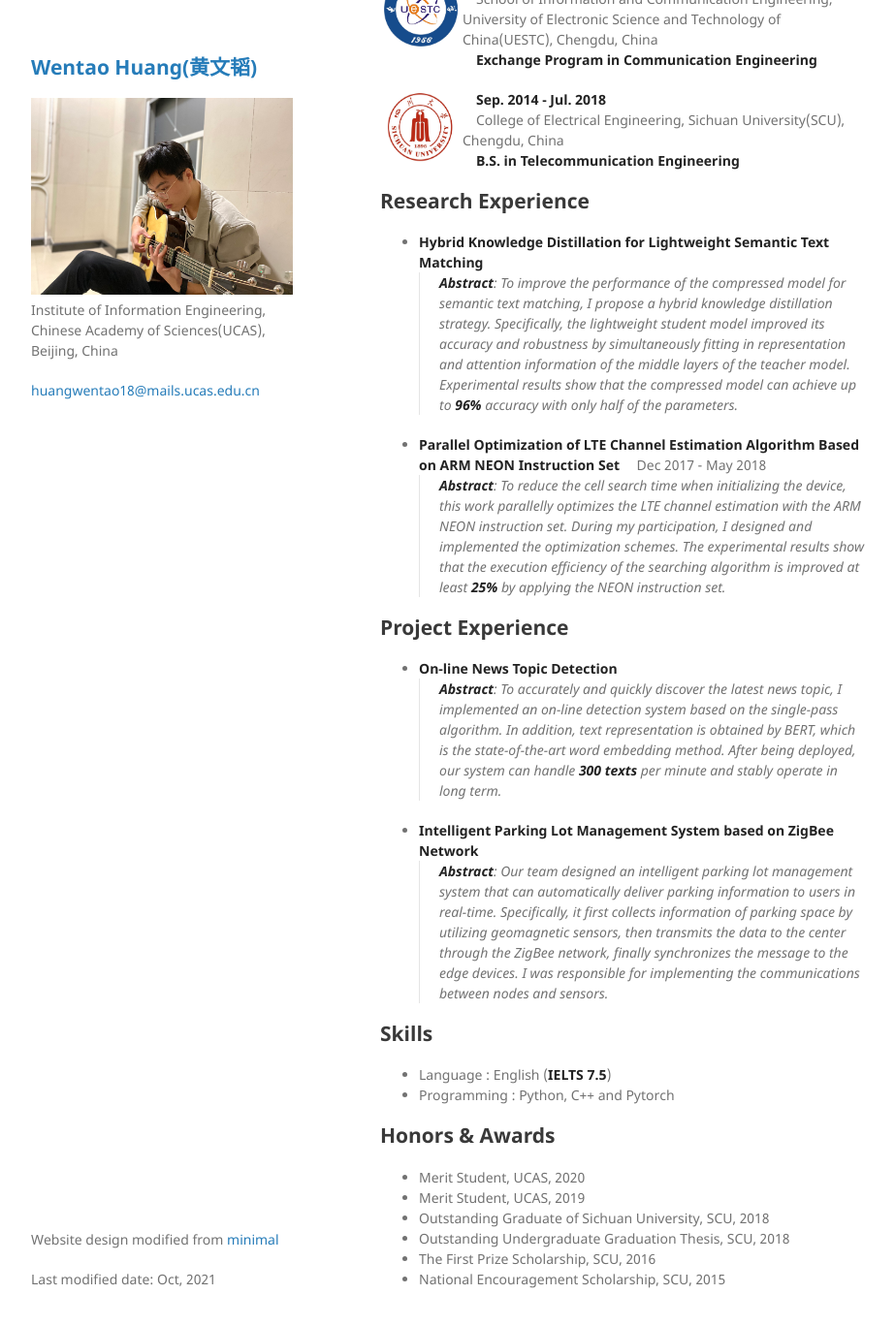
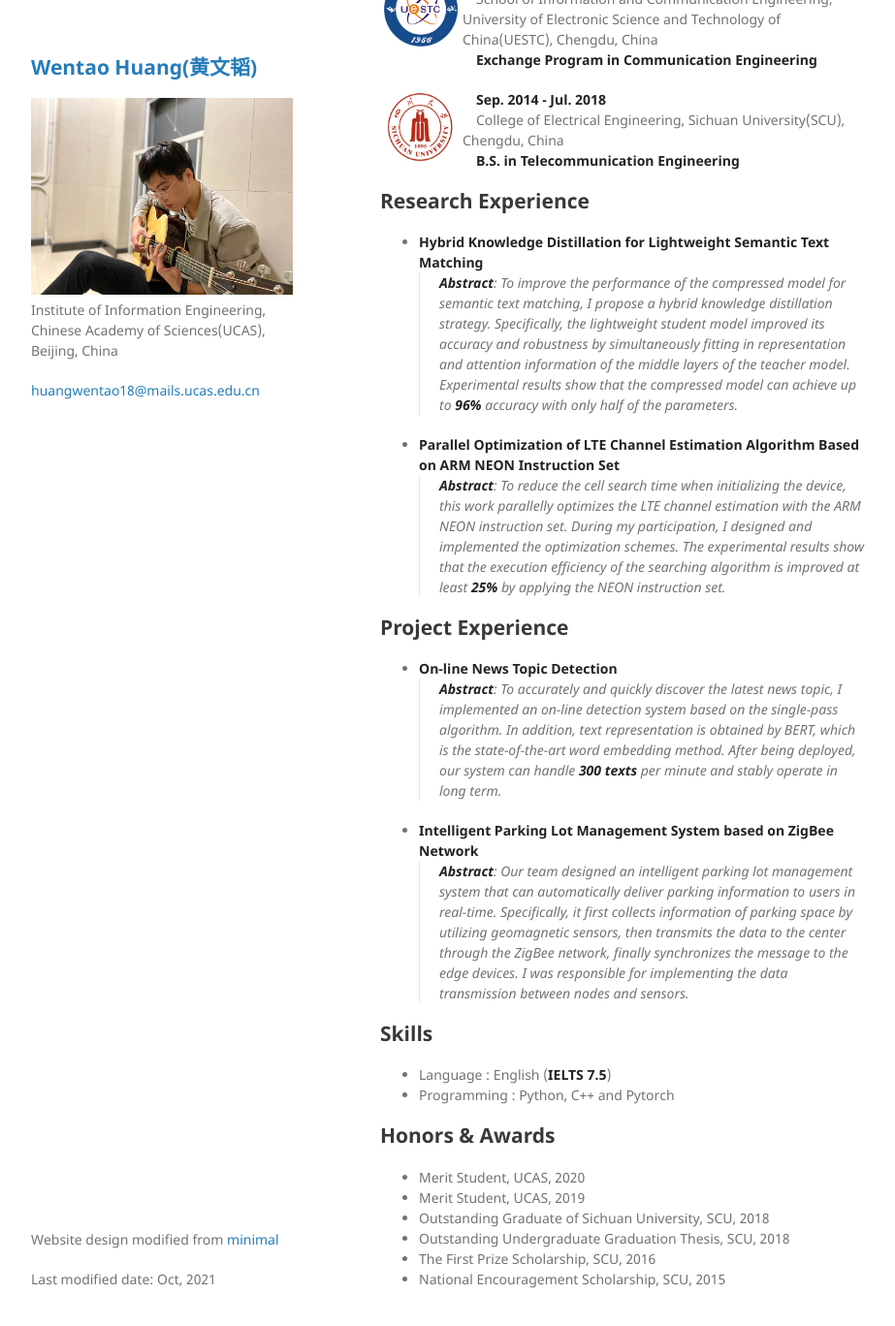
Before and after one commit to winston52/winston52.github.io, a Jekyll site: the page built from index.md, in a window 1280 px wide and 1400 px high, scrolled down 364 px. Shown: the top 1368 px of the window at 97% size, without its empty margins (178-1101 px from the left). Built offline with Jekyll 4.4.1, drawn with Linux system fonts in a browser that asks for light colours; our own code applies the rules of GitHub Pages for plain Markdown files.

Commit message:
Update index.md

```diff
--- a/index.md
+++ b/index.md
@@ -29,7 +29,7 @@ Hi, I have received my master's degree from Institute of Information Engineering
 > **Abstract**: To improve the performance of the compressed model for semantic text matching, I propose a hybrid knowledge distillation strategy. Specifically, the lightweight student model improved its accuracy and robustness by simultaneously fitting in representation and attention information of the middle layers of the teacher model. Experimental results show that the compressed model can achieve up to **96%** accuracy with only half of the parameters.
 
 * **Parallel Optimization of LTE Channel Estimation Algorithm Based on ARM NEON
-Instruction Set** &emsp;Dec 2017 - May 2018
+Instruction Set**
 >  **Abstract**: To reduce the cell search time when initializing the device, this work parallelly optimizes the LTE channel estimation with the ARM NEON instruction set. During my participation, I designed and implemented the optimization schemes. The experimental results show that the execution efficiency of the searching algorithm is improved at least **25%** by applying the NEON instruction set.
 
 ## Project Experience
@@ -38,7 +38,7 @@ Instruction Set** &emsp;Dec 2017 - May 2018
 > **Abstract**: To accurately and quickly discover the latest news topic, I implemented an on-line detection system based on the single-pass algorithm. In addition, text representation is obtained by BERT, which is the state-of-the-art word embedding method. After being deployed, our system can handle **300 texts** per minute and stably operate in long term.
 
 * **Intelligent Parking Lot Management System based on ZigBee Network**
-> **Abstract**: Our team designed an intelligent parking lot management system that can automatically deliver parking information to users in real-time. Specifically, it first collects information of parking space by utilizing geomagnetic sensors, then transmits the data to the center through the ZigBee network, finally synchronizes the message to the edge devices. I was responsible for implementing the communications between nodes and sensors.
+> **Abstract**: Our team designed an intelligent parking lot management system that can automatically deliver parking information to users in real-time. Specifically, it first collects information of parking space by utilizing geomagnetic sensors, then transmits the data to the center through the ZigBee network, finally synchronizes the message to the edge devices. I was responsible for implementing the data transmission between nodes and sensors.
 
 ## Skills
 * Language : English (**IELTS 7.5**)
```
